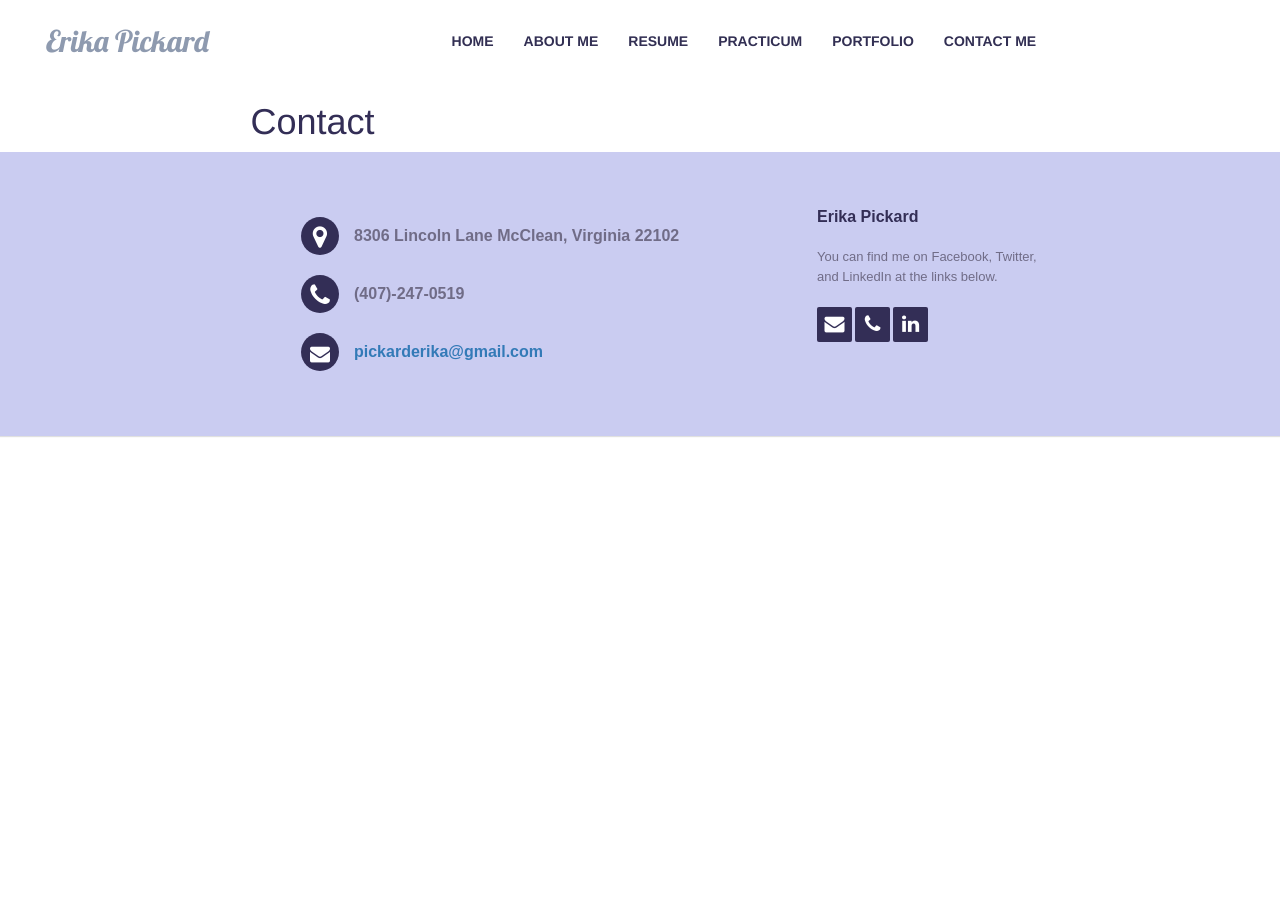
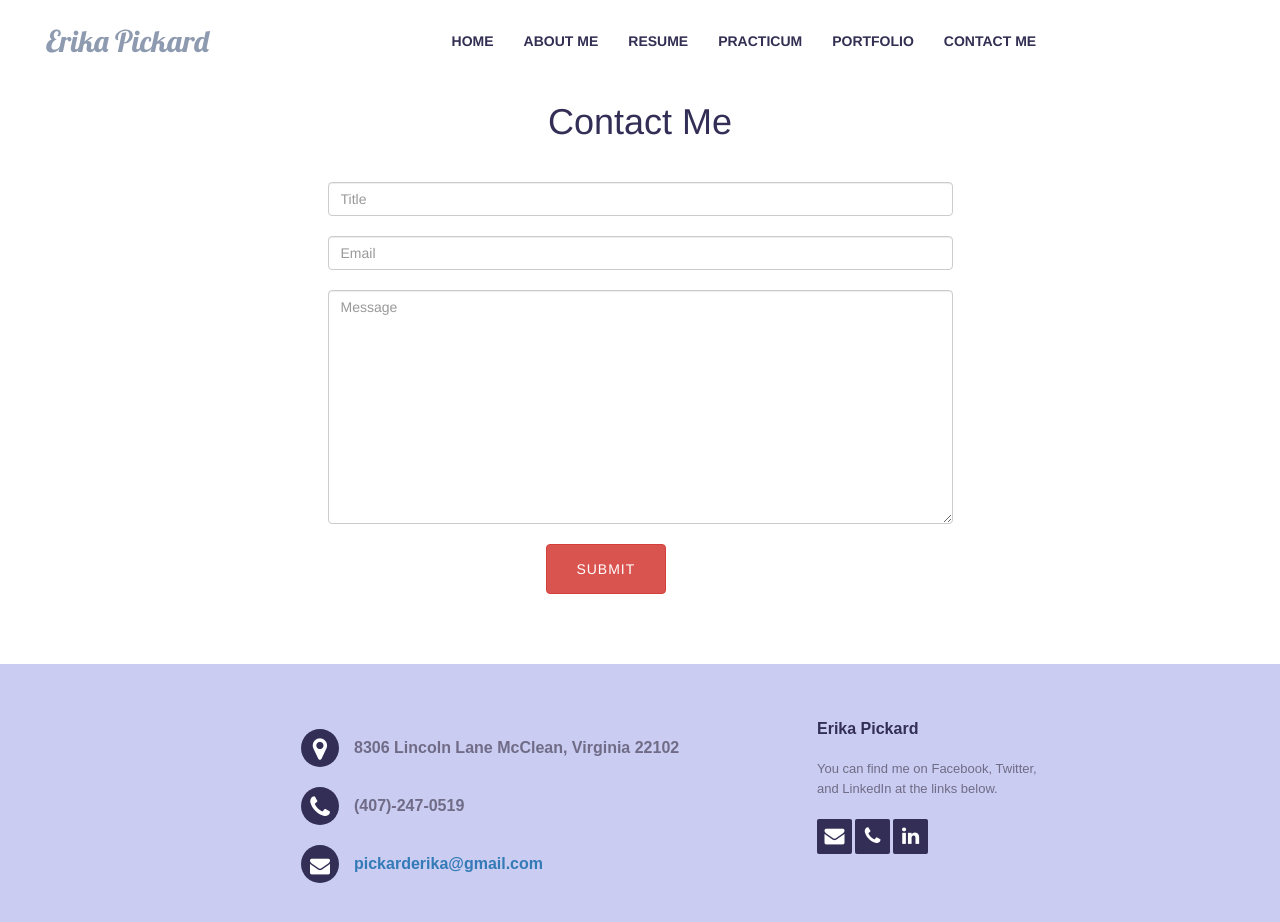
Before and after one commit to cbartram/e-portfolio, a React (Create React App) app: page /contact in a window 1280 px wide. Shown: the top 922 px of the page. Before the commit the page ends 800 px from the top, so only its background shows below. Built offline with nearby package versions, Linux system fonts and the light colour scheme.

Commit message:
Added frontend contact support

```diff
--- a/src/components/Navigation/Navigation.css
+++ b/src/components/Navigation/Navigation.css
@@ -49,7 +49,6 @@
 }
 
 .navbar-nav li > a:hover {
-    border-bottom:2px solid rgb(50, 47, 83);
-    background-color: white;
+    border-bottom:3px solid rgb(50, 47, 83);
     color:rgb(50, 47, 83);
 }
--- a/src/components/pages/Contact/Contact.css
+++ b/src/components/pages/Contact/Contact.css
@@ -3,34 +3,10 @@
  * Background Image Section
  * ========================
  */
-.image-splash {
-    background: url("../../../images/splash.jpg") no-repeat center;
-    background-size:cover;
-    height:270px;
+#contact {
+    height:100px;
 }
 
-.image-self {
-    margin-top:20px;
-    margin-bottom:20px;
-    background: url("../../../images/redwood-day.jpg") no-repeat center;
-    background-size:cover;
-    height:300px;
+.margin-bottom-large {
+    margin-bottom:70px;
 }
-
-.image-self-2 {
-    margin-top:20px;
-    margin-bottom:20px;
-    background: url("../../../images/redwoods.jpg") no-repeat center;
-    background-size:cover;
-    height:300px;
-}
-
-/**
- * ========================
- * Section Text
- * ========================
- */
-.text {
-    background-color:white;
-
-}
--- a/src/components/pages/Contact/Contact.js
+++ b/src/components/pages/Contact/Contact.js
@@ -7,16 +7,80 @@
 import Footer from '../../Footer/Footer';
 
 class Contact extends Component {
+    constructor() {
+        super();
+
+        this.state = {
+            form: {
+                title: '',
+                email: '',
+                message: ''
+            }
+        }
+    }
+
+    /**
+     * Handles updating the state with changes to each form field
+     * @param value Any Current Form Value
+     * @param field String field name
+     */
+    handleChange = (value, field) => {
+        let {form} = this.state;
+        form[field] = value;
+        this.setState({form})
+    };
+
+    /**
+     * Handles Submitting the Form
+     */
+    handleSubmit = () => {
+        let {form} = this.state;
+
+        //TODO Validate Email
+        for(let prop in form) {
+            if(form.hasOwnProperty(prop)) {
+                if(form[prop].length <= 0) {
+                    //Throw error message
+                    console.error("One of the fields is empty");
+                }
+            }
+        }
+
+        //Submit the form
+
+    };
+
+
     render() {
         return (
             <div>
                 <Navigation/>
                 <main>
-                    <section className="row">
-                        <div className="col-md-2 col-md-offset-2">
-                            <h1 align="center">Contact</h1>
+                    <section className="row" id="contact">
+                        <div className="col-md-4 col-md-offset-4">
+                            <h1 align="center">Contact Me</h1>
                         </div>
                     </section>
+                    <div className="row">
+                        <div className="col-md-6 col-md-offset-3 margin-bottom">
+                            <input type="text" value={this.state.form.title} className="form-control" onChange={e => this.handleChange(e.target.value, 'title')} name="title" placeholder="Title" />
+                        </div>
+                    </div>
+                    <div className="row">
+                        <div className="col-md-6 col-md-offset-3 margin-bottom">
+                            <input type="email" value={this.state.form.email} onChange={e => this.handleChange(e.target.value, 'email')}  className="form-control" name="email" placeholder="Email" />
+                        </div>
+                    </div>
+                    <div className="row">
+                        <div className="col-md-6 col-md-offset-3 margin-bottom">
+                            <textarea rows="11" value={this.state.form.message} onChange={e => this.handleChange(e.target.value, 'message')}  cols="100" className="form-control" name="message" placeholder="Message" />
+                        </div>
+                    </div>
+                    <div className="row">
+                        <div className="col-md-3 col-md-offset-5 margin-bottom-large">
+                            <button type="button" onClick={this.handleSubmit} className="btn btn-danger">Submit</button>
+                        </div>
+                    </div>
                 </main>
                 <Footer/>
             </div>
```
